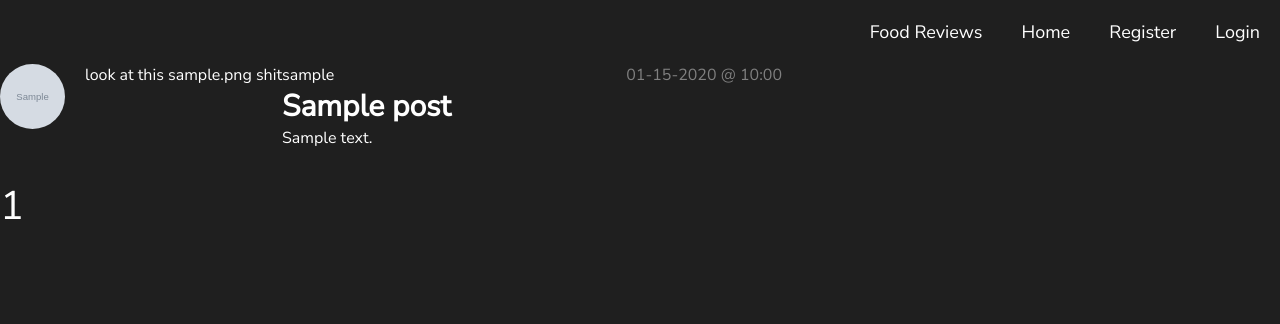
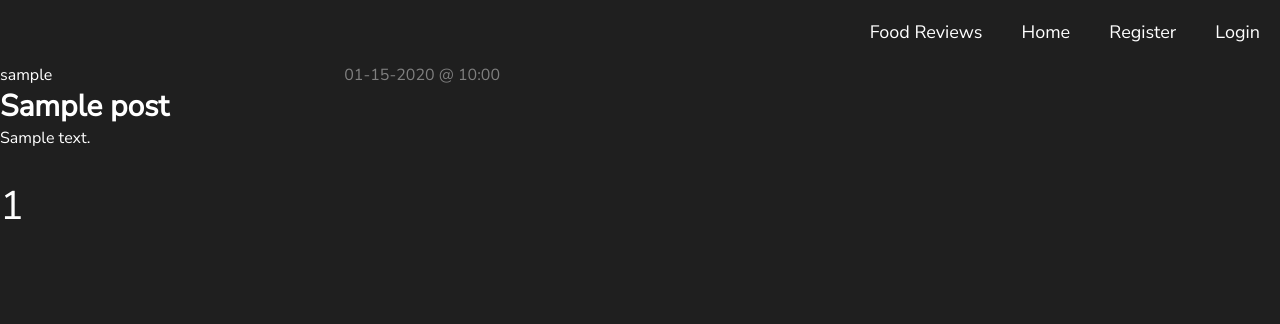
Before and after one commit to ghorus/food, a Flask app: page / in a window 1280 px wide. Shown: the top 324 px of the page. Run offline with Flask 3, Linux system fonts and the light colour scheme; tables that the repository leaves empty hold one stand-in row (values such as "Sample post"); grey boxes marked "Sample" are stand-in pictures.

Commit message:
image works now

```diff
--- a/foodInnerFolder/templates/index.html
+++ b/foodInnerFolder/templates/index.html
@@ -9,8 +9,6 @@
 {% endwith %}
 {% for post in posts %}
     <section class="post">
-        <img class="postPic" src="{{url_for('static', filename = 'profile_pics/' + post.author.image_file)}}">
-        look at this {{post.author.image_file}} shit
         <section>
             <div class="postUserTime">
                 <a class="postUsername" href="{{url_for('users.user_posts', username=post.author.username)}}">{{post.author.username}}</a>
--- a/foodInnerFolder/templates/layout.html
+++ b/foodInnerFolder/templates/layout.html
@@ -29,9 +29,5 @@
     </nav>
     {% block content %}
     {% endblock content %}
-    <script>
-        var s = document.querySelector(".postPic").src
-        console.log(s)
-    </script>
 </body>
 </html>
```
